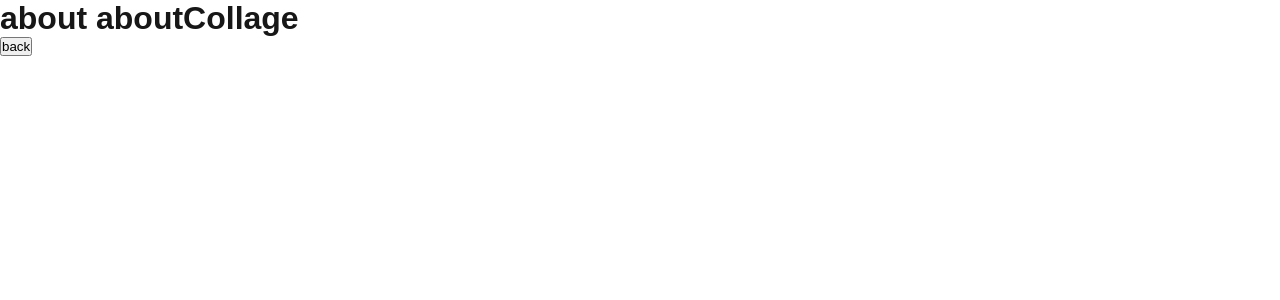
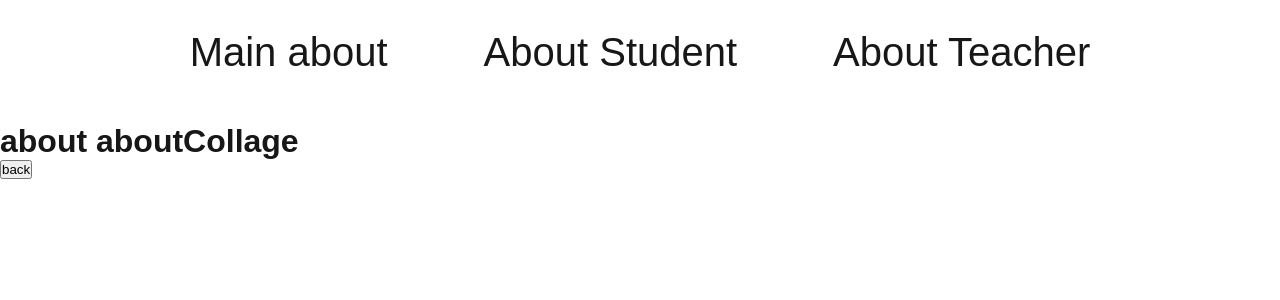
Before and after one commit to Saini-Yogesh/Next-app, a Next.js app: page /about/aboutCollage in a window 1280 px wide. Shown: the top 300 px of the page. Built offline with nearby package versions, Linux system fonts and the light colour scheme.

Commit message:
till lacture 10(Layout)

```diff
--- /dev/null
+++ b/src/app/about/layout.js
@@ -0,0 +1,24 @@
+import Link from "next/link";
+import "./login.css";
+
+export default function Layout({ children }) {
+  return (
+    <div>
+      <ul className="login-main">
+        <li>
+          <Link href="/about/"> Main about</Link>{" "}
+        </li>
+        <br />
+        <li>
+          <Link href="/login/studentLogin">About Student</Link>
+        </li>
+        <br />
+        <li>
+          <Link href="/login/teacherLogin"> About Teacher</Link>
+        </li>
+      </ul>
+      <br />
+      {children}
+    </div>
+  );
+}
--- /dev/null
+++ b/src/app/about/login.css
@@ -0,0 +1,8 @@
+.login-main {
+  display: flex;
+  justify-content: center;
+  gap: 3rem;
+  padding: 30px;
+  font-size: 5vmin;
+  list-style: none;
+}
--- /dev/null
+++ b/src/app/login/login.css
@@ -0,0 +1,8 @@
+.login-main {
+  display: flex;
+  justify-content: center;
+  gap: 3rem;
+  padding: 30px;
+  font-size: 5vmin;
+  list-style: none;
+}
--- a/src/app/login/teacherLogin/page.js
+++ b/src/app/login/teacherLogin/page.js
@@ -7,7 +7,7 @@ const teachersLogin = () => {
   return (
     <div>
       <h1> teacher Login</h1>
-      <button onClick={() => router.push("/login")}>  back</button>
+      <button onClick={() => router.push("/login")}> back</button>
     </div>
   );
 };
```
Also changed, not shown: src/app/login/layout.js (added, +24 -0 lines).
